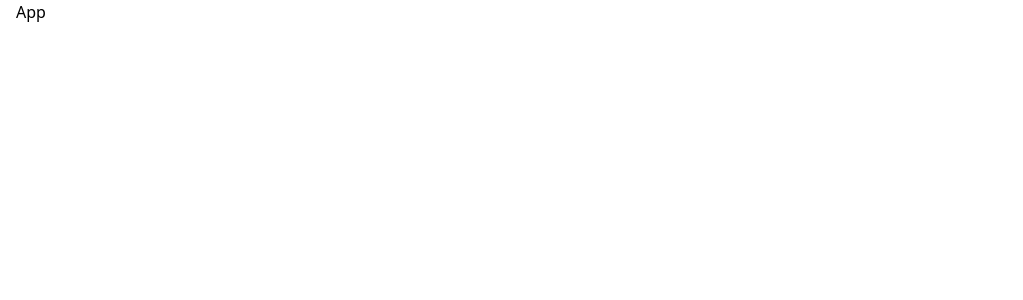
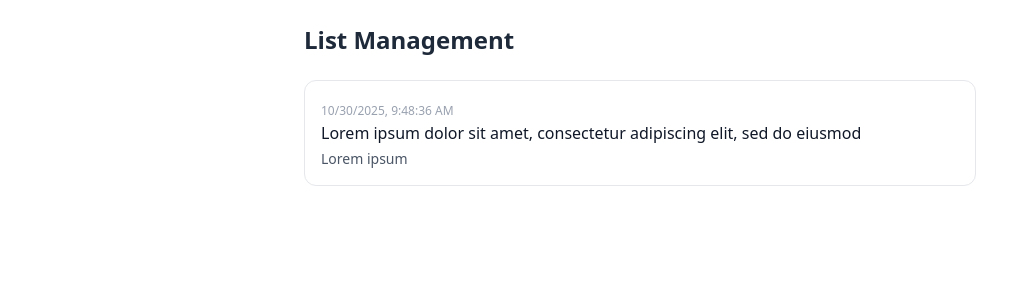
Before and after one commit to arman-borkhani/list-management-interface, a React (Vite) app: page / in a window 1280 px wide. Shown: the top 300 px of the page, without its empty margins (0-1023 px from the left). Built offline with nearby package versions, Linux system fonts and the light colour scheme.

Commit message:
Show list items

```diff
--- a/src/App.tsx
+++ b/src/App.tsx
@@ -1,8 +1,28 @@
+import { useState } from "react";
+import ListView from "./components/list/ListView";
+import type { Item } from "./types";
+
 function App() {
+  const [items, setItems] = useState<Item[]>([
+    {
+      id: 1,
+      title:
+        "Lorem ipsum dolor sit amet, consectetur adipiscing elit, sed do eiusmod",
+      subtitle: "Lorem ipsum",
+      createdAt: "10/30/2025, 9:48:36 AM",
+    },
+  ]);
+
   return (
-    <div className="container">
-      <div>App</div>
-    </div>
+    <main>
+      <div className="container">
+        <div className="py-6 max-w-2xl mx-auto font-sans text-gray-800">
+          <h1 className="text-2xl font-semibold mb-6">List Management</h1>
+
+          <ListView items={items} />
+        </div>
+      </div>
+    </main>
   );
 }
 
--- /dev/null
+++ b/src/components/list/ListItem.tsx
@@ -0,0 +1,17 @@
+import type { Item } from "../../types";
+
+interface Props {
+  item: Item;
+}
+
+const ListItem = ({ item }: Props) => {
+  return (
+    <article className="border border-gray-200 rounded-xl p-4 space-y-1">
+      <time className="text-xs text-gray-400">{item.createdAt}</time>
+      <h3 className="font-medium text-gray-900">{item.title}</h3>
+      <p className="text-sm text-gray-600">{item.subtitle}</p>
+    </article>
+  );
+};
+
+export default ListItem;
--- /dev/null
+++ b/src/components/list/ListView.tsx
@@ -0,0 +1,24 @@
+import type { Item } from "../../types";
+import ListItem from "./ListItem";
+
+interface Props {
+  items: Item[];
+}
+
+const ListView = ({ items }: Props) => {
+  if (items.length === 0) {
+    return (
+      <p className="text-gray-500">No items yet. Click Create to add one.</p>
+    );
+  }
+
+  return (
+    <div className="space-y-4">
+      {items.map((item) => (
+        <ListItem key={item.id} item={item} />
+      ))}
+    </div>
+  );
+};
+
+export default ListView;
--- /dev/null
+++ b/src/types.ts
@@ -0,0 +1,6 @@
+export interface Item {
+  id: number;
+  title: string;
+  subtitle: string;
+  createdAt: string;
+}
```
